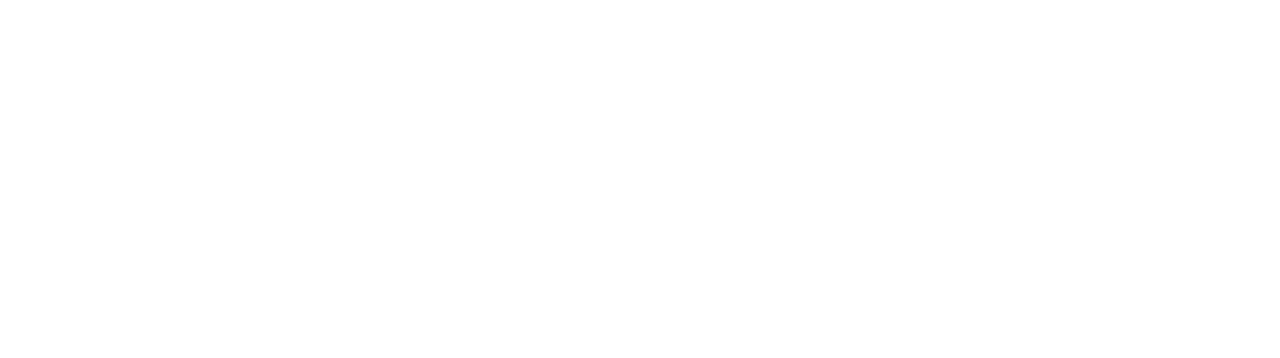
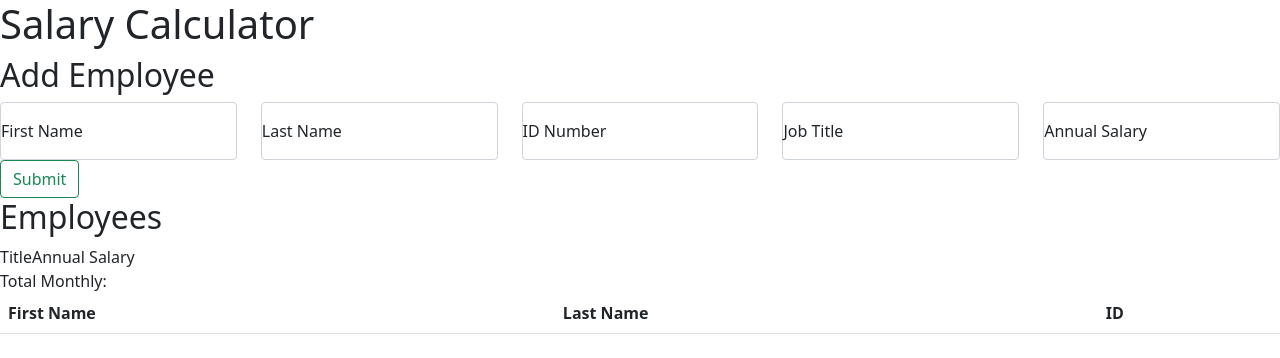
Before and after one commit to meyerj19/jquery-salary-calculator, a plain HTML site: page index.html in a window 1280 px wide. Drawn offline with nearby package versions, Linux system fonts and the light colour scheme.

Commit message:
Saving html layout.

```diff
--- a/index.html
+++ b/index.html
@@ -1,5 +1,6 @@
 <!DOCTYPE html>
 <html lang="en">
+
 <head>
     <meta charset="UTF-8">
     <meta name="viewport" content="width=device-width, initial-scale=1.0">
@@ -9,7 +10,53 @@
     <script src="client.js"></script>
     <title>Salary Calculator</title>
 </head>
+
 <body>
+    <h1>Salary Calculator</h1>
+    <h2>Add Employee</h2>
+    <div class="row">
+        <div class="form-floating col">
+            <input class="form-control" type="text" placeholder="first name" id="firstNameIn" />
+            <label for="formIn" class="form-label">First Name</label>
+        </div>
+        <div class="form-floating col">
+            <input class="form-control" type="text" placeholder="last name" id="lastNameIn" />
+            <label for="formIn" class="form-label">Last Name</label>
+        </div>
+        <div class="form-floating col">
+            <input class="form-control" type="number" placeholder="id number" id="idNumberIn" />
+            <label for="formIn" class="form-label">ID Number</label>
+        </div>
+        <div class="form-floating col">
+            <input class="form-control" type="text" placeholder="job title" id="jobTitleIn" />
+            <label for="formIn" class="form-label">Job Title</label>
+        </div>
+        <div class="form-floating col">
+            <input class="form-control" type="number" placeholder="annualSalary" id="annualSalaryIn" />
+            <label for="formIn" class="form-label">Annual Salary</label>
+        </div>
+        <!-- <select class="form-select col" id="onSale">
+            <option value="yes">Yes</option>
+            <option value="no">No</option>
+        </select> -->
+    </div>
+    <button class="btn btn-outline-success" id="addEmployee">Submit</button>
+
+    <h2>Employees</h2>
+    <table class="table table-striped table-hover">
+        <thead>
+            <tr>
+                <th>First Name</th>
+                <th>Last Name</th>
+                <th>ID</th>
+            <tr>Title</tr>
+            <tr>Annual Salary</tr>
+            </tr>
+        </thead>
+        <tbody id="employeeData">
+        </tbody>
+        <div id="redCounter">Total Monthly: </div>
 
 </body>
+
 </html>
```
